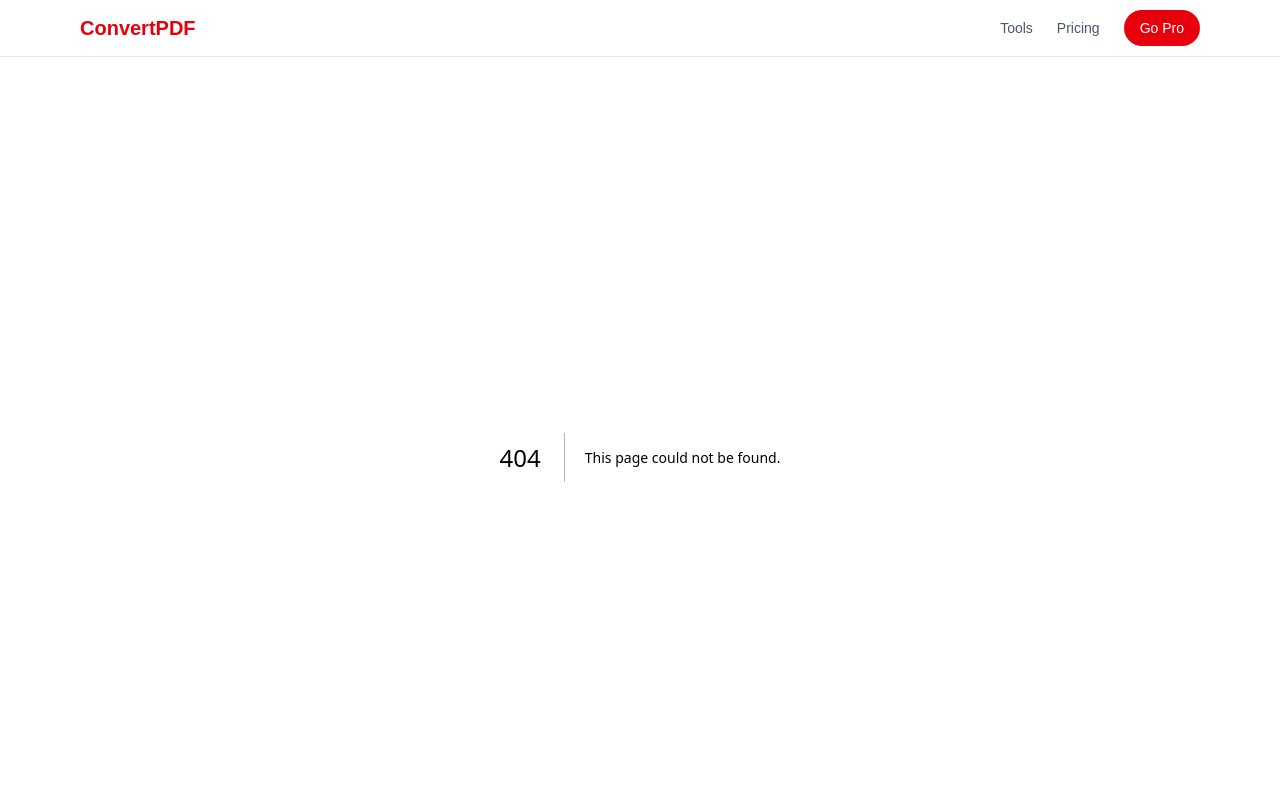
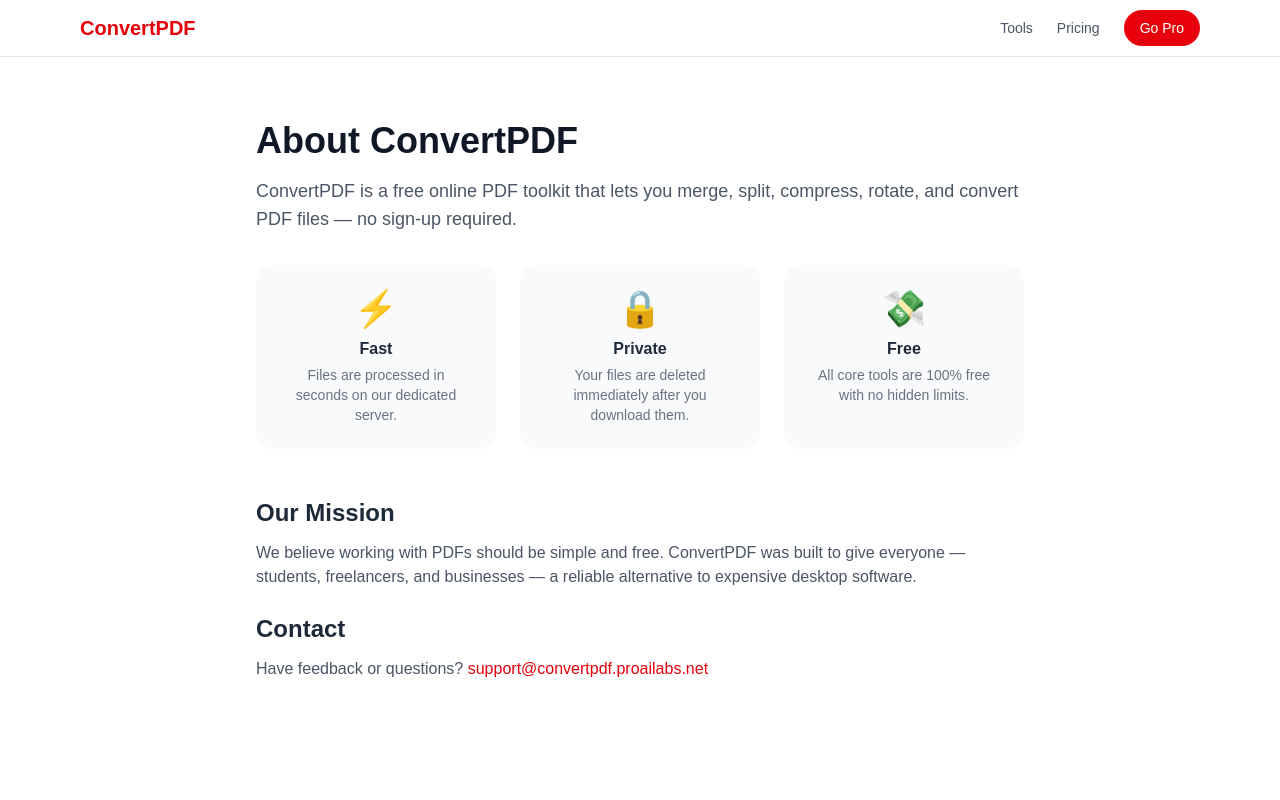
Before and after one commit to kshsn/convertpdf, a Next.js app: page /about in a window 1280 px wide. Before the commit this address had no page. Shown: the top 800 px of the page. Built offline with nearby package versions, Linux system fonts and the light colour scheme.

Commit message:
feat: add About page

```diff
--- /dev/null
+++ b/app/about/page.tsx
@@ -0,0 +1,64 @@
+export const metadata = {
+  title: "About ConvertPDF — Free Online PDF Tools",
+  description: "Learn about ConvertPDF — fast, free, and private PDF tools.",
+};
+
+export default function AboutPage() {
+  return (
+    <main className="min-h-screen bg-white py-16 px-4">
+      <div className="max-w-3xl mx-auto">
+        <h1 className="text-4xl font-bold text-gray-900 mb-4">
+          About ConvertPDF
+        </h1>
+        <p className="text-lg text-gray-600 mb-8">
+          ConvertPDF is a free online PDF toolkit that lets you merge, split,
+          compress, rotate, and convert PDF files — no sign-up required.
+        </p>
+
+        <div className="grid gap-6 md:grid-cols-3 mb-12">
+          {[
+            {
+              icon: "⚡",
+              title: "Fast",
+              desc: "Files are processed in seconds on our dedicated server.",
+            },
+            {
+              icon: "🔒",
+              title: "Private",
+              desc: "Your files are deleted immediately after you download them.",
+            },
+            {
+              icon: "💸",
+              title: "Free",
+              desc: "All core tools are 100% free with no hidden limits.",
+            },
+          ].map(({ icon, title, desc }) => (
+            <div key={title} className="bg-gray-50 rounded-2xl p-6 text-center">
+              <div className="text-4xl mb-2">{icon}</div>
+              <h3 className="font-bold text-gray-800 mb-1">{title}</h3>
+              <p className="text-sm text-gray-500">{desc}</p>
+            </div>
+          ))}
+        </div>
+
+        <h2 className="text-2xl font-bold text-gray-800 mb-3">Our Mission</h2>
+        <p className="text-gray-600 mb-6">
+          We believe working with PDFs should be simple and free. ConvertPDF was
+          built to give everyone — students, freelancers, and businesses — a
+          reliable alternative to expensive desktop software.
+        </p>
+
+        <h2 className="text-2xl font-bold text-gray-800 mb-3">Contact</h2>
+        <p className="text-gray-600">
+          Have feedback or questions?{" "}
+          <a
+            href="mailto:support@convertpdf.proailabs.net"
+            className="text-red-600 hover:underline"
+          >
+            support@convertpdf.proailabs.net
+          </a>
+        </p>
+      </div>
+    </main>
+  );
+}
```
